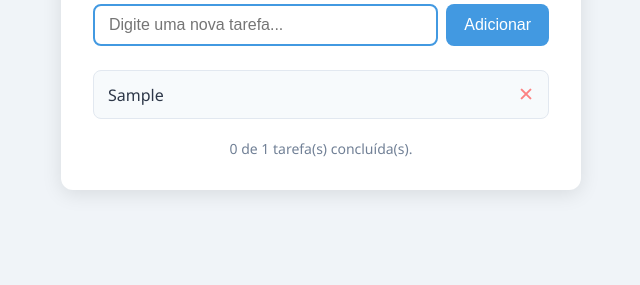
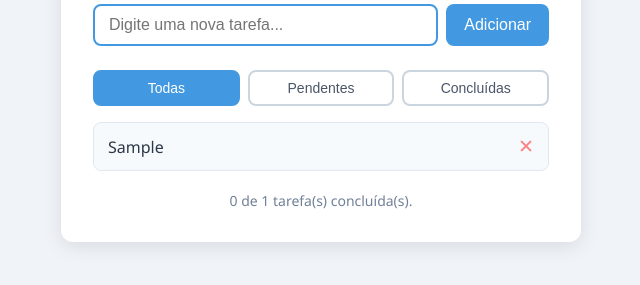
Before and after one commit to thiago200510/lista-de-tarefas, a plain HTML site: page index.html in a window 1280 px wide. Both pictures are taken after typing "Sample" into the empty fields and a click on the button "Adicionar". Shown: the part 131-416 px from the top of the page, without its empty margins (319-959 px from the left). Drawn offline with Linux system fonts and the light colour scheme.

Commit message:
feat: adiciona filtros de tarefas (Todas, Pendentes, Concluídas)

```diff
--- a/app.js
+++ b/app.js
@@ -23,7 +23,13 @@ function updateCount() {
 
 function renderTasks() {
   taskList.innerHTML = '';
-  tasks.forEach((task, index) => {
+  const filtered = tasks.filter(t => {
+    if (currentFilter === 'pending') return !t.done;
+    if (currentFilter === 'done') return t.done;
+    return true;
+  });
+  filtered.forEach((task) => {
+    const index = tasks.indexOf(task);
     const li = document.createElement('li');
     if (task.done) li.classList.add('done');
 
@@ -67,6 +73,19 @@ function deleteTask(index) {
   renderTasks();
 }
 
+// Filtro de tarefas
+let currentFilter = 'all';
+const filterBtns = document.querySelectorAll('.filter-btn');
+
+filterBtns.forEach(btn => {
+  btn.addEventListener('click', () => {
+    filterBtns.forEach(b => b.classList.remove('active'));
+    btn.classList.add('active');
+    currentFilter = btn.dataset.filter;
+    renderTasks();
+  });
+});
+
 addBtn.addEventListener('click', addTask);
 taskInput.addEventListener('keydown', (e) => {
   if (e.key === 'Enter') addTask();
--- a/index.html
+++ b/index.html
@@ -13,6 +13,11 @@
       <input type="text" id="taskInput" placeholder="Digite uma nova tarefa..." />
       <button id="addBtn">Adicionar</button>
     </div>
+    <div class="filter-area">
+      <button class="filter-btn active" data-filter="all">Todas</button>
+      <button class="filter-btn" data-filter="pending">Pendentes</button>
+      <button class="filter-btn" data-filter="done">Concluídas</button>
+    </div>
     <ul id="taskList"></ul>
     <div class="footer" id="taskCount">Nenhuma tarefa cadastrada.</div>
   </div>
--- a/style.css
+++ b/style.css
@@ -108,6 +108,35 @@ h1 {
   color: #e53e3e;
 }
 
+.filter-area {
+  display: flex;
+  gap: 8px;
+  margin-bottom: 16px;
+}
+
+.filter-btn {
+  flex: 1;
+  padding: 8px;
+  border: 2px solid #cbd5e0;
+  border-radius: 8px;
+  background: #fff;
+  color: #4a5568;
+  font-size: 0.875rem;
+  cursor: pointer;
+  transition: all 0.2s;
+}
+
+.filter-btn:hover {
+  border-color: #4299e1;
+  color: #4299e1;
+}
+
+.filter-btn.active {
+  background: #4299e1;
+  border-color: #4299e1;
+  color: #fff;
+}
+
 .footer {
   margin-top: 20px;
   text-align: center;
```
